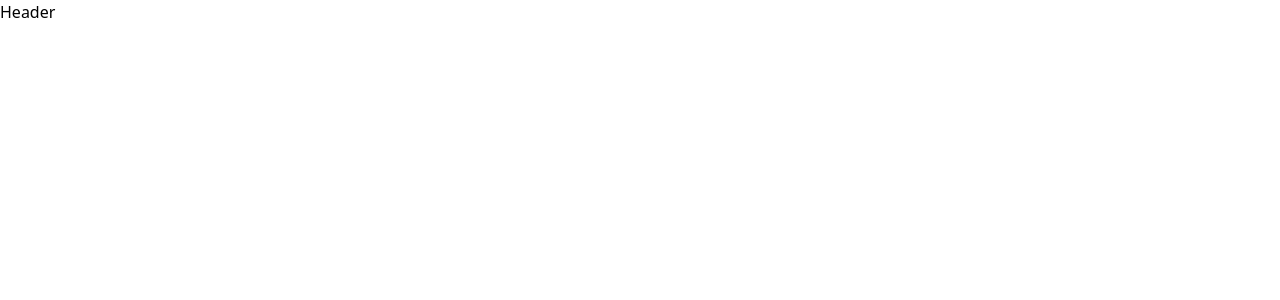
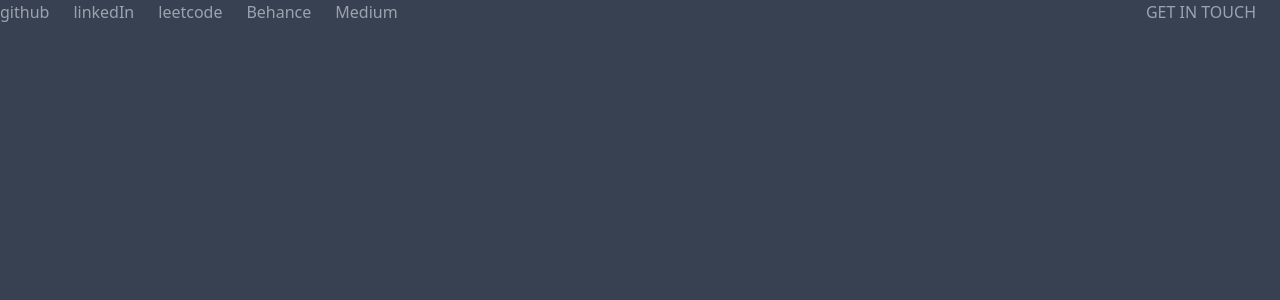
Before and after one commit to Arisa-Kaewsuan/portfolio, a Next.js app: page / in a window 1280 px wide. Shown: the top 300 px of the page. Built offline with nearby package versions, Linux system fonts and the light colour scheme.

Commit message:
add header navigation

```diff
--- a/components/Header.tsx
+++ b/components/Header.tsx
@@ -3,5 +3,44 @@ import React from "react";
 type Props = {};
 
 export default function Header({}: Props) {
-  return <div>Header</div>;
+  return (
+    <div className="bg-gray-700 h-screen ">
+      <div className="flex items-center justify-between">
+        <ul className="flex items-center justify-between">
+          <li className="mr-6">
+            <a className="text-gray-400 hover:text-blue-800" href="#">
+              github
+            </a>
+          </li>
+          <li className="mr-6">
+            <a className="text-gray-400 hover:text-blue-800" href="#">
+              linkedIn
+            </a>
+          </li>
+          <li className="mr-6">
+            <a className="text-gray-400 hover:text-blue-800" href="#">
+              leetcode
+            </a>
+          </li>
+          <li className="mr-6">
+            <a className="text-gray-400 hover:text-blue-800" href="#">
+              Behance
+            </a>
+          </li>
+          <li className="mr-6">
+            <a className="text-gray-400 hover:text-blue-800" href="#">
+              Medium
+            </a>
+          </li>
+        </ul>
+        <ul>
+          <li className="mr-6">
+            <a className="text-gray-400 hover:text-blue-800" href="#">
+              GET IN TOUCH
+            </a>
+          </li>
+        </ul>
+      </div>
+    </div>
+  );
 }
```
